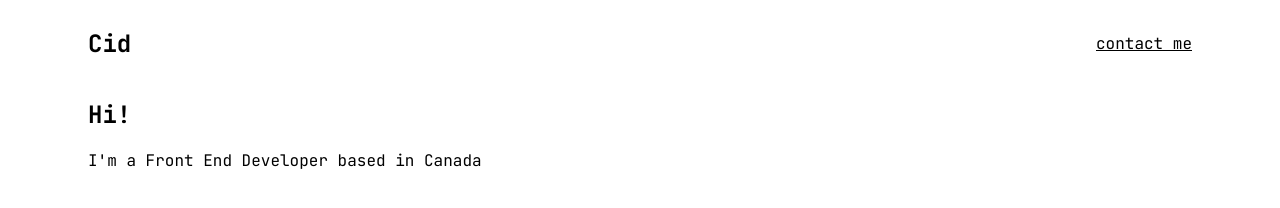
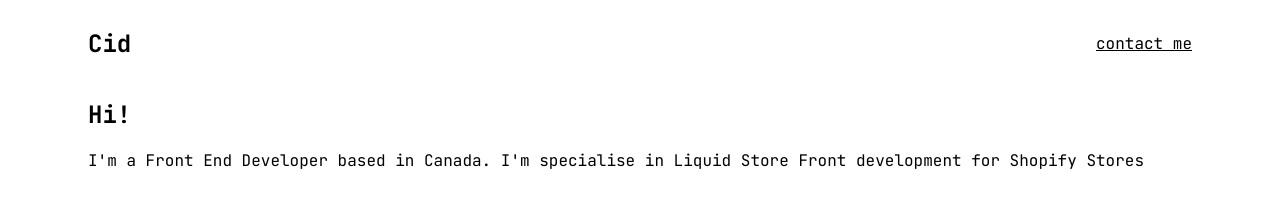
Before and after one commit to Chidesss/portfolio, a plain HTML site: page index.html in a window 1280 px wide. Drawn offline with Linux system fonts and the light colour scheme.

Commit message:
update tagline

```diff
--- a/index.html
+++ b/index.html
@@ -23,7 +23,8 @@
         </nav>
         <section>
             <h2>Hi!</h2>
-            <p>I'm a Front End Developer based in Canada</p>
+            <p>I'm a Front End Developer based in Canada. I'm specialise in Liquid Store Front development for Shopify
+                Stores</p>
         </section>
     </div>
 </body>
```
